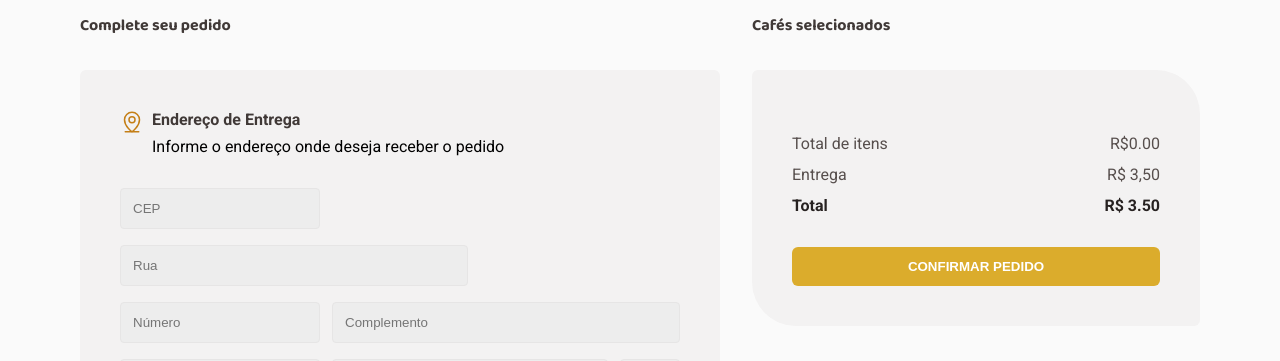
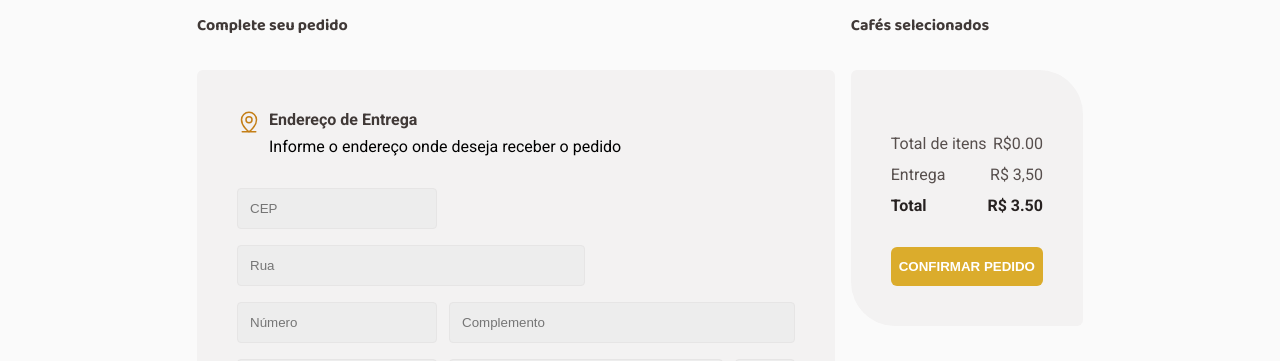
Before and after one commit to AguiarIsaac/CoffeeDelivery, a React (Vite) app: page /checkout in a window 1280 px wide. Shown: the part 359-720 px from the top of the page. Built offline with nearby package versions, Linux system fonts and the light colour scheme.

Commit message:
refatoração css

```diff
--- a/src/pages/checkout/index.tsx
+++ b/src/pages/checkout/index.tsx
@@ -49,7 +49,7 @@ export function Checkout() {
   return (
       <>
         <FormContainer onSubmit={handleSubmit}>
-          <div>
+          <div className="lineForm">
             <h4>Complete seu pedido</h4>
             <Frame1>
 
@@ -98,7 +98,7 @@ export function Checkout() {
             </PaymentMethods>
           </div>
 
-          <div>
+          <div className="lineForm">
             <h4>Cafés selecionados</h4>
 
             <div>
--- a/src/pages/checkout/style.ts
+++ b/src/pages/checkout/style.ts
@@ -2,8 +2,15 @@ import styled from 'styled-components'
 
 export const FormContainer = styled.form`
   display: flex;
-  gap: 2rem;
+  gap: 1rem;
   justify-content: center;
+  flex-wrap: wrap;
+
+  div.lineForm {
+    @media(max-width: 768px) {
+      width: 100%;
+    }
+  }
 
   h4 {
     margin-bottom: 2rem;
@@ -53,24 +60,25 @@ export const InputGroup = styled.div`
     border-radius: 4px;
     color: ${props => props.theme.colors.baseLabel};
     transition: all 0.2s;
+    width: 100%;
+    }
 
     &:focus-visible {
       outline: none;
       border: 1px solid ${props => props.theme.colors.yellowDark};
     }
-  }
 
   input#CEP {
-    width: 12.5rem;
+    max-width: 12.5rem;
     margin-top: 2rem;
   }
 
   input#RUA {
-    width: 21.75rem;
+    max-width: 21.75rem;
   }
 
   input#NUM, input#BAIRRO {
-    width: 12.5rem;
+    max-width: 12.5rem;
   }
 
   input#COMP {
@@ -78,7 +86,7 @@ export const InputGroup = styled.div`
   }
 
   input#CIDADE {
-    width: 18rem;
+    max-width: 18rem;
   }
 
   input#UF {
@@ -116,6 +124,9 @@ export const PaymentMethods = styled.div`
   div {
     display: flex;
     gap: 0.75rem;
+    flex-wrap: wrap;
+    align-items: center;
+    justify-content: center;
   }
 
   label {
@@ -150,7 +161,7 @@ export const PaymentMethods = styled.div`
   `
 
 export const Frame2 = styled.div`
-  width: 28rem;
+  max-width: 28rem;
   padding: 2.5rem;
   background: ${props => props.theme.colors.baseCard};
   border-radius: 6px 44px;
--- a/src/pages/home/style.ts
+++ b/src/pages/home/style.ts
@@ -3,11 +3,17 @@ import styled from 'styled-components'
 export const BannerContainer = styled.section`
   display: flex;
   align-items: flex-start;
+  flex-wrap: wrap;
   justify-content: space-between;
   margin: 0 auto;
   margin-top: 5.875rem;
   margin-bottom: 7rem;
   max-width: 1300px;
+
+  img {
+    width: 100%;
+    max-width: 29.75rem;
+  }
 `
 
 export const TextsContainer = styled.div`
--- a/src/pages/success/style.ts
+++ b/src/pages/success/style.ts
@@ -39,7 +39,8 @@ export const OrderInfo = styled.div`
   display: flex;
   flex-direction: column;
   gap: 2rem;
-  min-width: 32.875rem;
+  width: 100%;
+  max-width: 32.075rem;
 
   padding: 2.5rem;
   position: relative;
@@ -58,6 +59,11 @@ export const OrderInfo = styled.div`
     margin: -1px;
     border-radius: inherit;
     background-image: linear-gradient(77deg, rgba(219,172,44,1) 0%, rgba(128,71,248,1) 100%);
+  }
+
+  img {
+    width: 100%;
+    max-width: 30.75rem;
   }
 `
 
```
